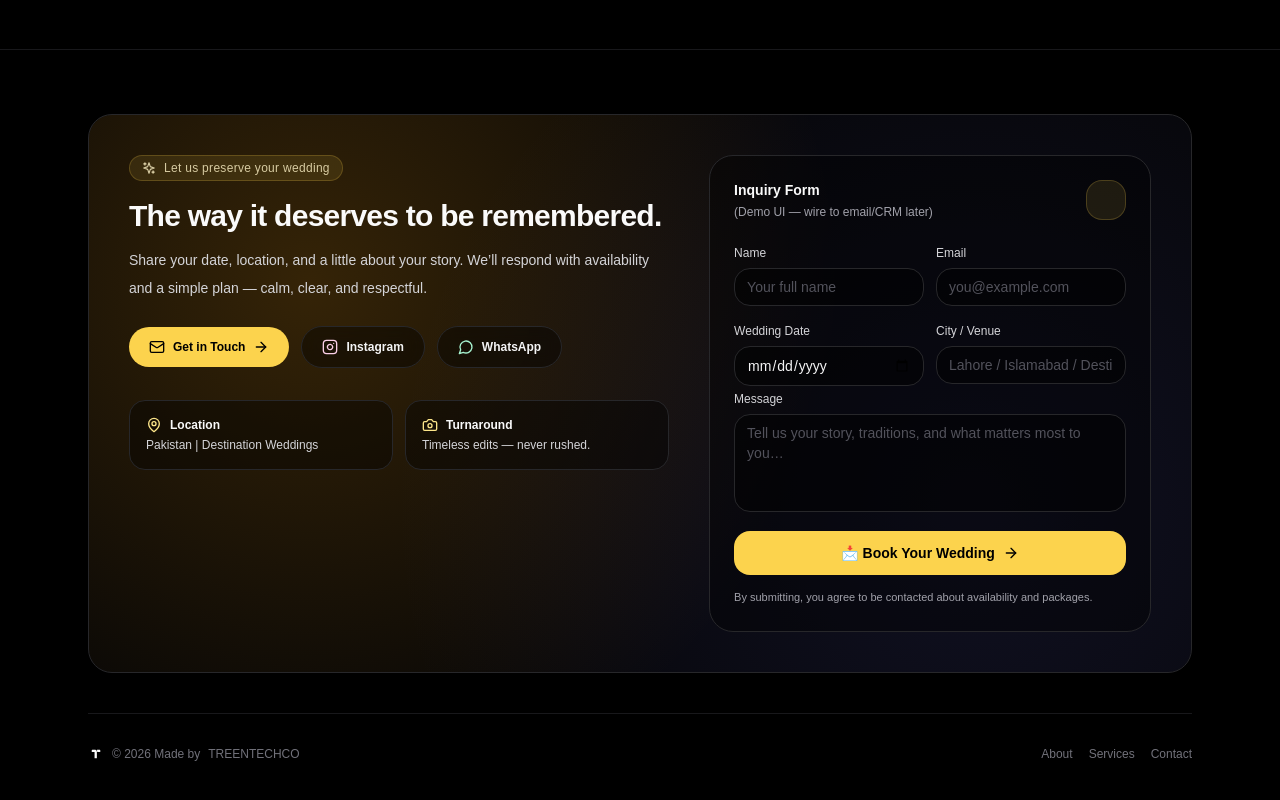
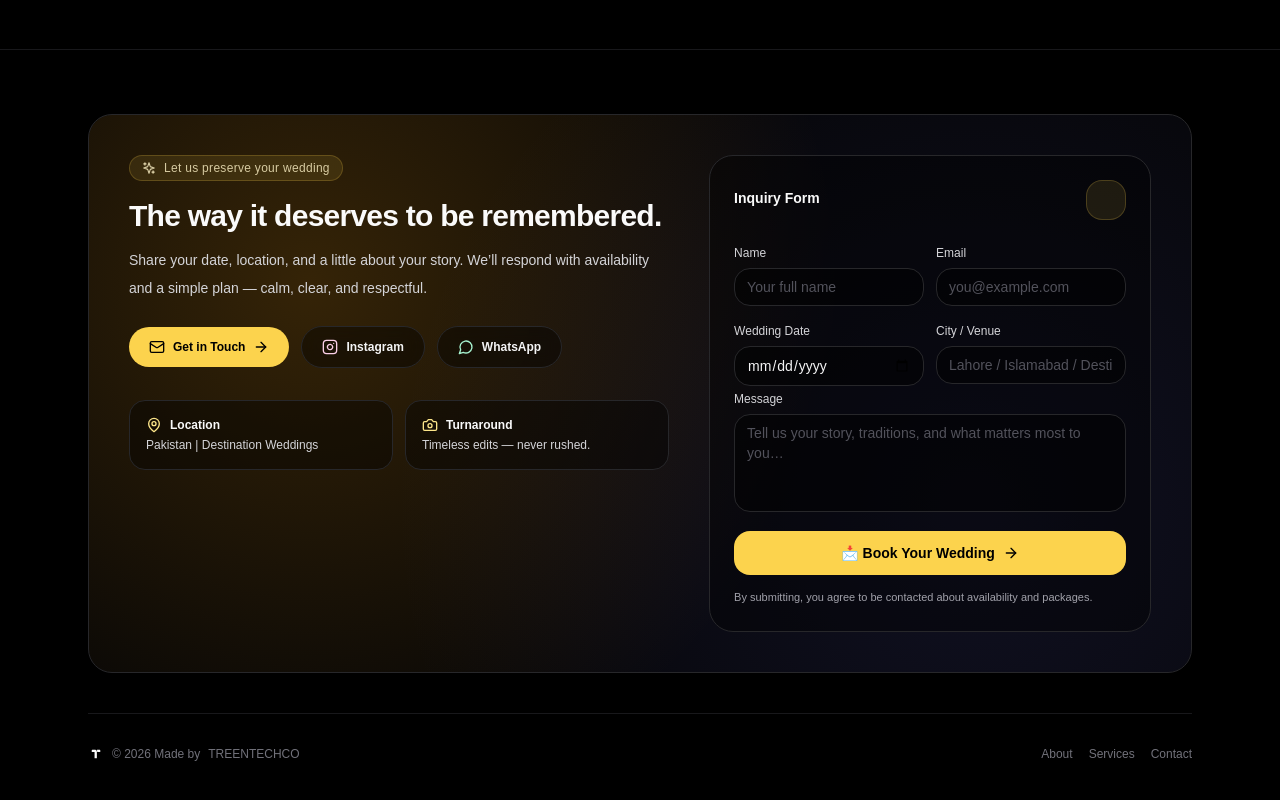
Before and after one commit to treentechco/shamsi-saim-series, a Next.js app: page / in a window 1280 px wide. Shown: the part 4274-5074 px from the top of the page. Built offline with nearby package versions, Linux system fonts and the light colour scheme.

Commit message:
Update page.jsx

```diff
--- a/app/page.jsx
+++ b/app/page.jsx
@@ -880,7 +880,7 @@ export default function Page() {
               <div className="flex items-center justify-between">
                 <div>
                   <div className="text-sm font-semibold text-zinc-50">Inquiry Form</div>
-                  <div className="mt-1 text-xs text-zinc-400">(Demo UI — wire to email/CRM later)</div>
+                  <div className="mt-1 text-xs text-zinc-400"></div>
                 </div>
                 <div className="flex h-10 w-10 items-center justify-center overflow-hidden rounded-2xl border border-amber-300/20 bg-amber-300/10">
 
```
